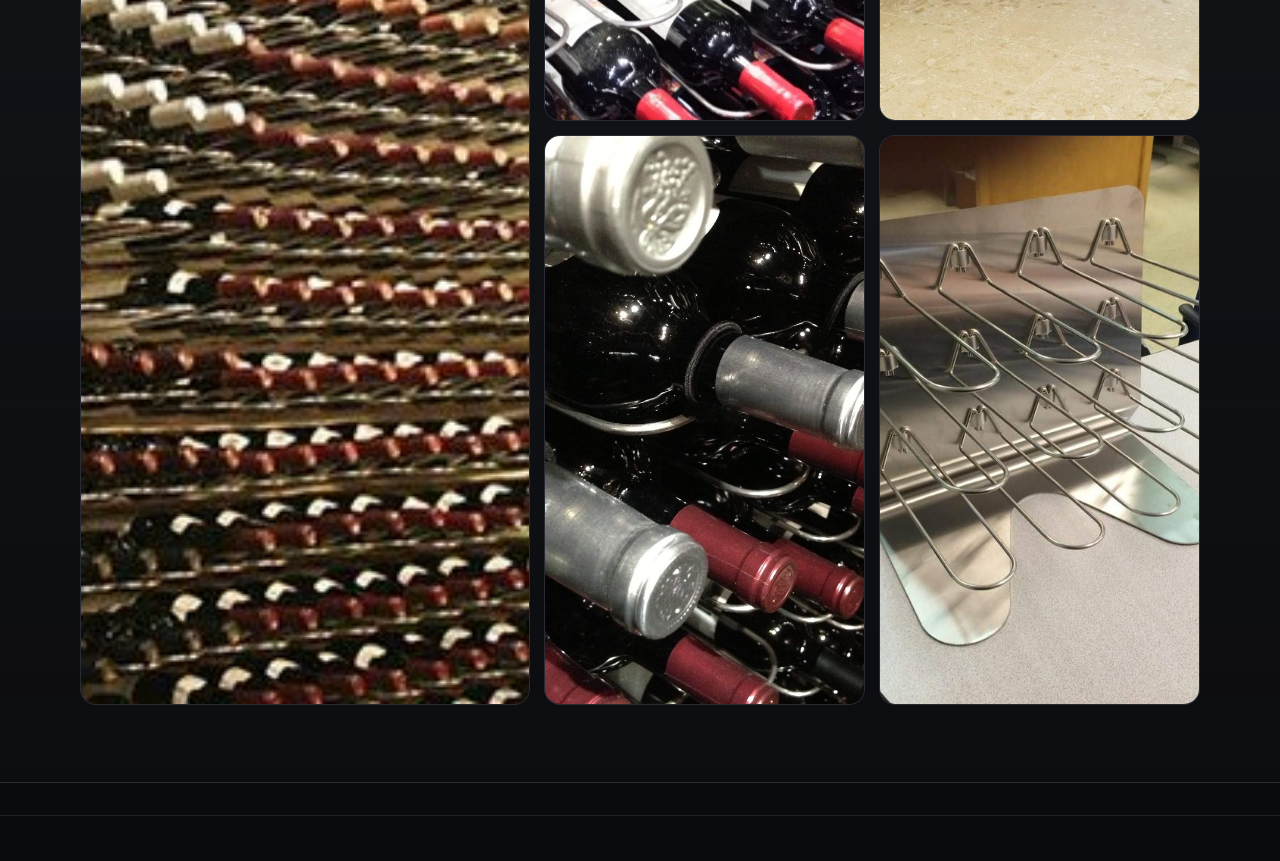
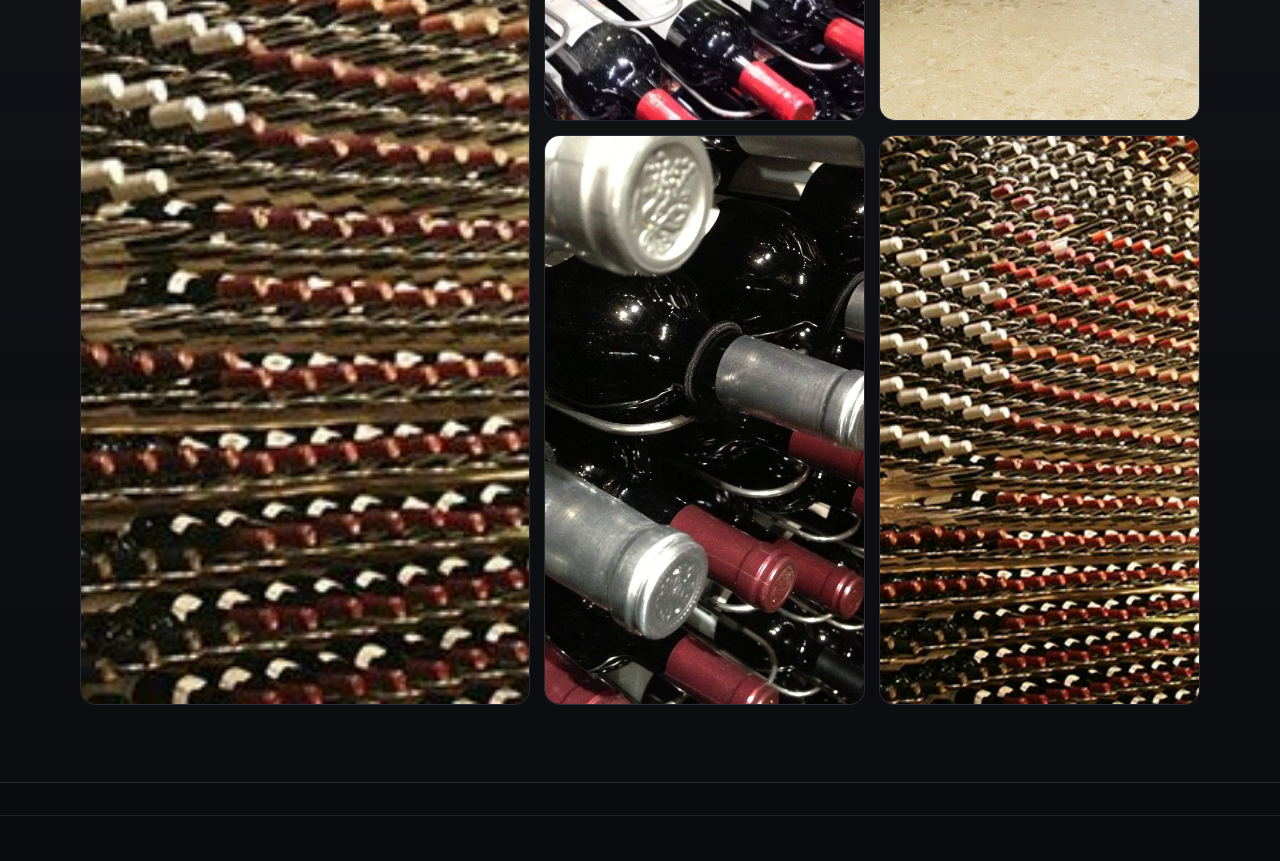
Before and after one commit to Abrinsky/WineOnTheWall, a plain HTML site: page index.html in a window 1280 px wide. Shown: the part 4580-5441 px from the top of the page. Drawn offline with nearby package versions, Linux system fonts and the light colour scheme.

Commit message:
Replace homepage gallery standing rack with cellar photo

```diff
--- a/index.html
+++ b/index.html
@@ -177,7 +177,7 @@
           <figure><img src="/WineOnTheWall/assets/gallery-cellar-detail.jpg" alt="Close detail of bottles in stainless cradles" /></figure>
           <figure><img src="/WineOnTheWall/assets/gallery-wall-bright.jpg" alt="Bright wall-mounted wine rack installation" /></figure>
           <figure><img src="/WineOnTheWall/assets/gallery-bottles-silver.jpg" alt="Rows of bottles with silver capsules" /></figure>
-          <figure><img src="/WineOnTheWall/assets/product-standing-1.jpg" alt="Standalone stainless wine rack sample" /></figure>
+          <figure><img src="/WineOnTheWall/assets/gallery-cellar.jpg" alt="Wine cellar wall filled with bottles in stainless racks" /></figure>
         </div>
       </div>
     </section>
```
Also changed, not shown: assets/gallery-cellar.jpg (added).
